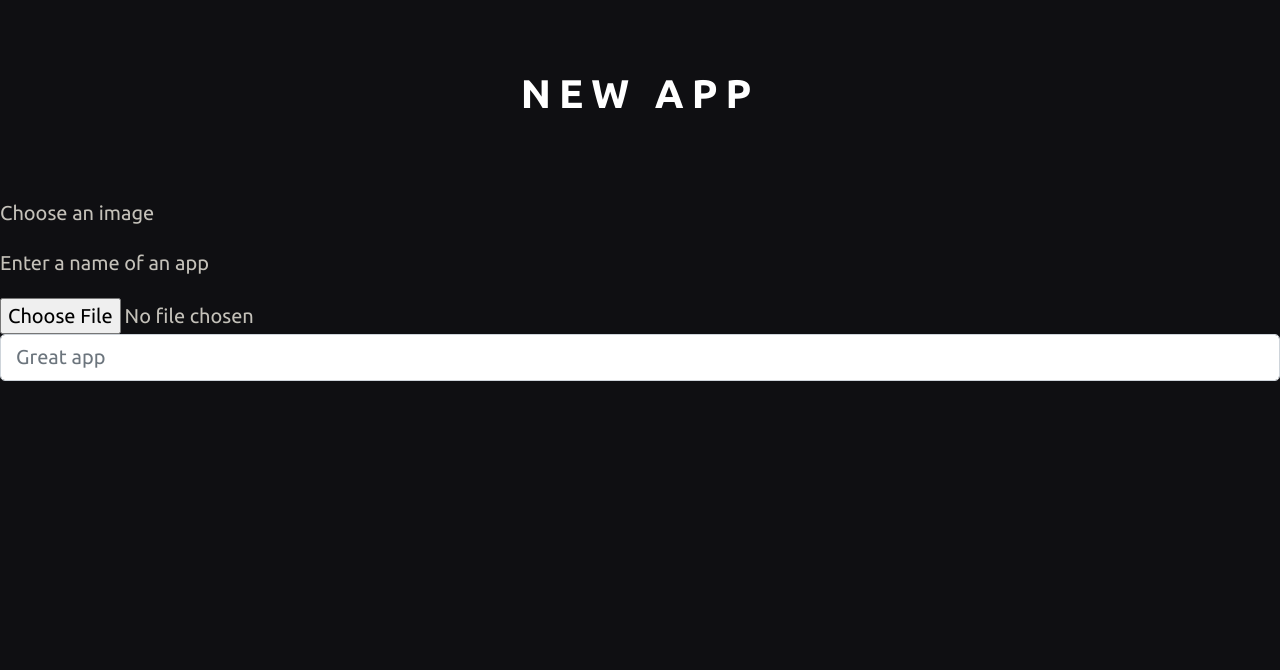
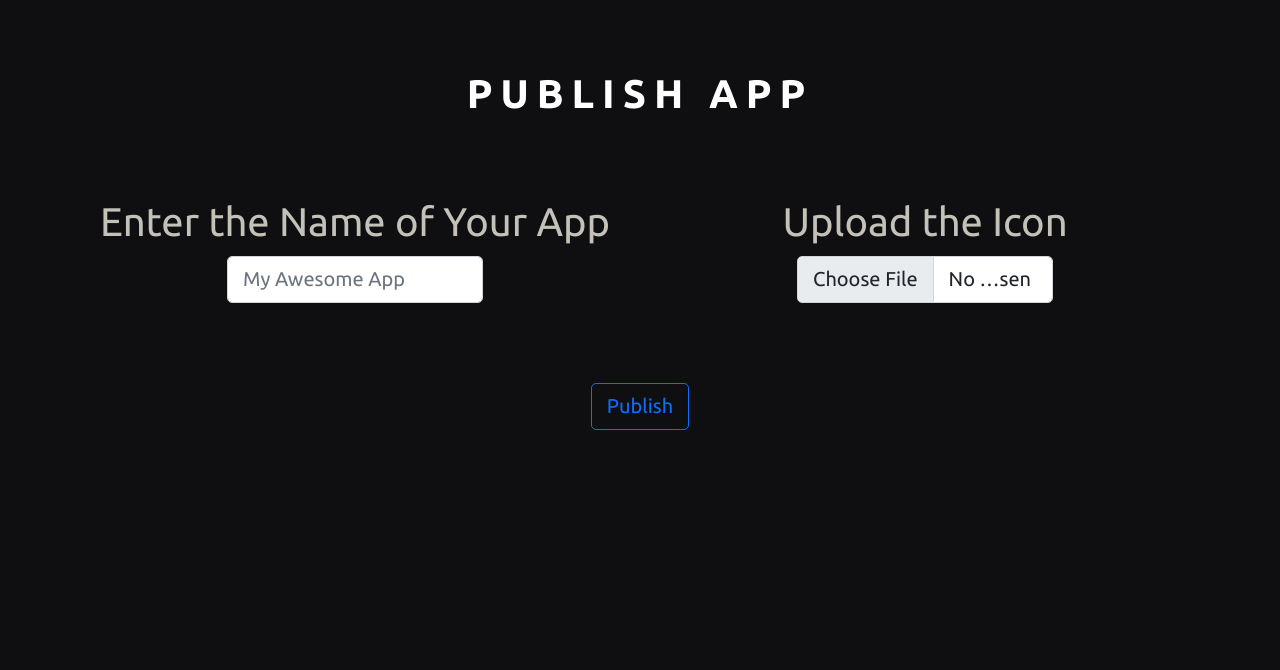
Before and after one commit to Potriashka/AppCatalog, a Flask app: page /publish in a window 1280 px wide. Shown: the part 83-753 px from the top of the page. Run offline with Flask 2, Linux system fonts and the light colour scheme; some libraries are stand-ins or nearby versions.

Commit message:
updated publishapp.html

```diff
--- a/templates/publishapp.html
+++ b/templates/publishapp.html
@@ -1,22 +1,32 @@
 {% extends "base.html" %}
-{% block title %}New App{% endblock %}
+{% block title %}Add App{% endblock %}
 {% block body %}
-
-  <link rel="stylesheet" href="{{url_for('static', filename='css/newapp.css')}}">
-  <br>
+    <link rel="stylesheet" href="{{url_for('static', filename='css/about.css')}}">
+    <br>
     <center>
         <div class="container">
-            <h1 class="text1">New App</h1>
+            <h1 class="text1">Publish App</h1>
         </div>
     </center>
-
-    <p class="k" id="CHim">Choose an image</p>
-    <p class="k" id="ENem">Enter a name of an app</p>
-
-    <form>
-        <input type="file" id="fileChooser">
-        <input type="email" class="form-control" id="exampleFormControlInput1" placeholder="Great app">
-    </form>
-  <!-- scripts -->
-  <script src="{{url_for('static', filename='scripts/newapp.tsx')}}"></script>
+    <div class="container">
+        <div class="row">
+            <div class="col">
+                <center>
+                    <h2 class="header">Enter the Name of Your App</h2>
+                    <input class="form-control short" id="name" placeholder="My Awesome App">
+                </center>
+            </div>
+            <div class="col order-1">
+                <center>
+                    <h2 class="header">Upload the Icon</h2>
+                    <div class="input-group short">
+                        <input type="file" class="form-control" id="inputGroupFile04" aria-describedby="inputGroupFileAddon04" aria-label="Upload">
+                    </div>
+                </center>
+            </div>
+        </div>
+    </div>
+    <center>
+        <button class="btn btn-outline-primary">Publish</button>
+    </center>
 {% endblock %}
```
